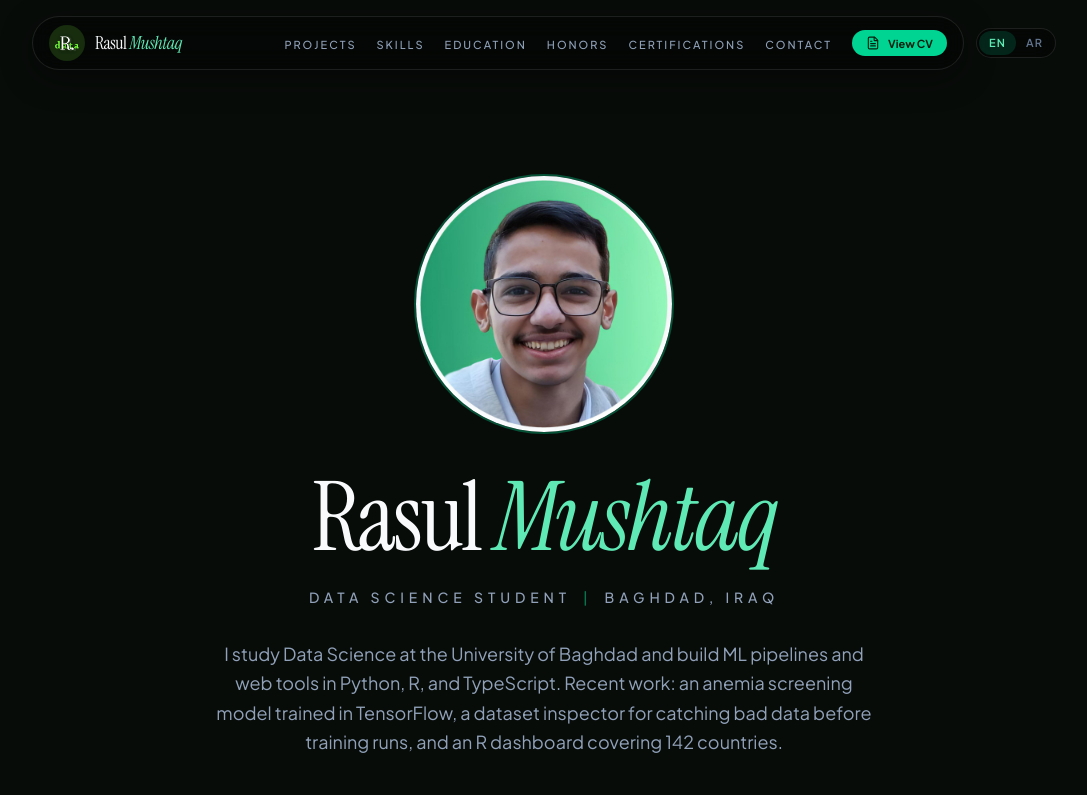
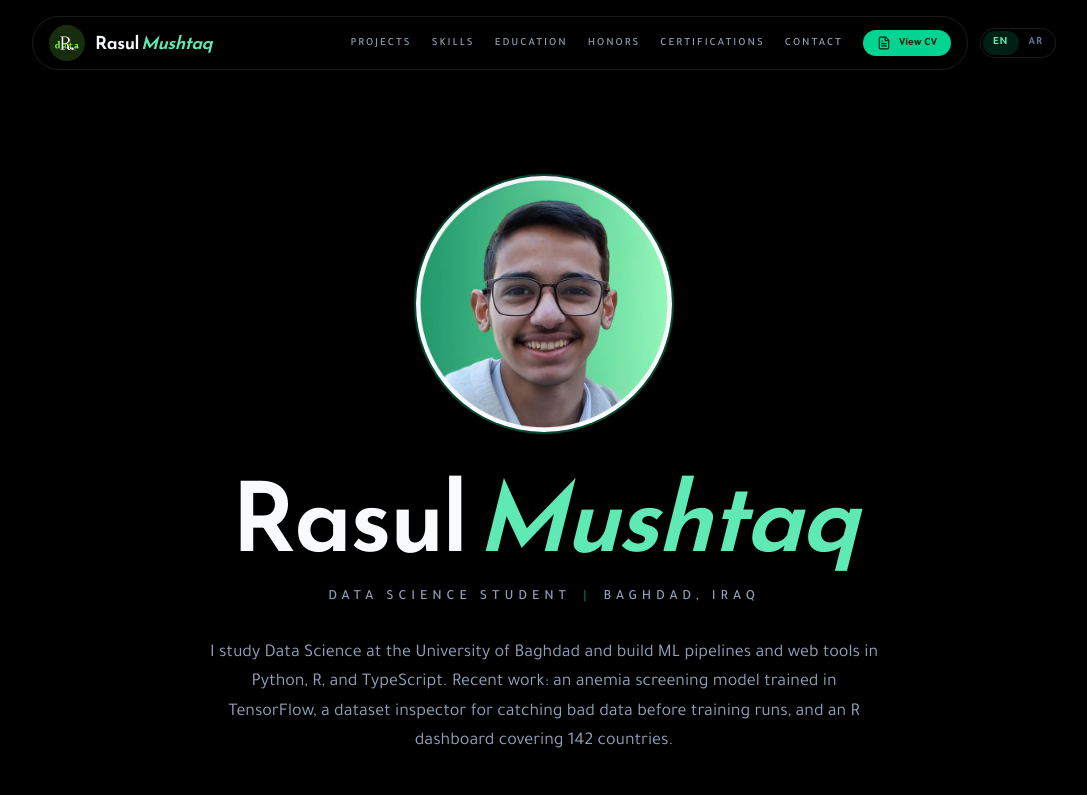
Before and after one commit to Rasul-Mushtaq/rasul-mushtaq-portfolio, a React (Vite) app: page / in a window 1280 px wide. Shown: the top 795 px of the page, without its empty margins (96-1183 px from the left). Built offline with nearby package versions, Linux system fonts and the light colour scheme.

Commit message:
Refactor global styles and update theme settings
Updated theme colors and font families for better styling.

```diff
--- a/src/index.css
+++ b/src/index.css
@@ -1,23 +1,34 @@
 /*
  * Global styles: Tailwind v4 theme tokens, base typography, RTL helpers.
  */
+@import url('https://fonts.googleapis.com/css2?family=Reem+Kufi:wght@600;700&family=Tajawal:wght@400;500;700&display=swap');
 @import "tailwindcss";
-@import url('https://fonts.googleapis.com/css2?family=Reem+Kufi:wght@600;700&family=Tajawal:wght@500;700&display=swap');
 @config "../tailwind.config.js";
 
 @theme {
-  --color-canvas: #080c09;
+  --color-canvas: #000000;
   --color-panel: #0d1410;
-  --color-brand: #4ade80;
-  --color-brand-deep: #22c55e;
+  --color-brand: #0adc80;
+  --color-brand-deep: #02c55e;
   --color-brand-ink: #05200f;
-  --color-ink: #f8fafc;
+  --color-ink: #0fbafc;
   --color-muted: #94a3b8;
 
-  --font-display: "Instrument Serif", "Playfair Display", Georgia, serif;
-  --font-body:
-    "Plus Jakarta Sans", Inter, ui-sans-serif, system-ui, -apple-system,
-    "Segoe UI", Roboto, sans-serif;
+  --font-display: "Reem Kufi", "Instrument Serif", "Playfair Display", Georgia, serif;
+  --font-body: "Tajawal", "Plus Jakarta Sans", Inter, ui-sans-serif, system-ui, -apple-system, "Segoe UI", Roboto, sans-serif;
+}
+
+/* Site-wide Arabic Font Rules */
+[dir="rtl"] {
+  font-family: 'Tajawal', sans-serif;
+}
+
+[dir="rtl"] h1,
+[dir="rtl"] h2,
+[dir="rtl"] h3,
+[dir="rtl"] h4,
+[dir="rtl"] .font-display {
+  font-family: 'Reem Kufi', sans-serif;
 }
 
 :root {
```
